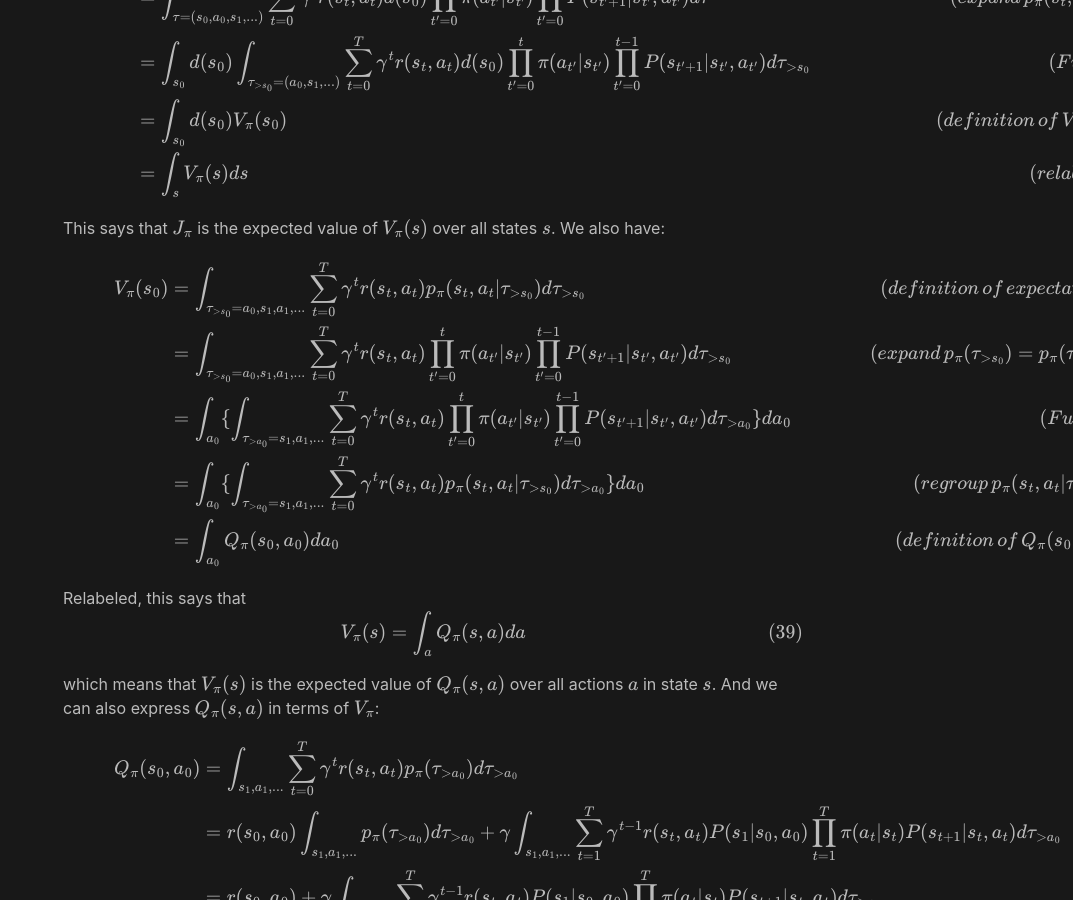
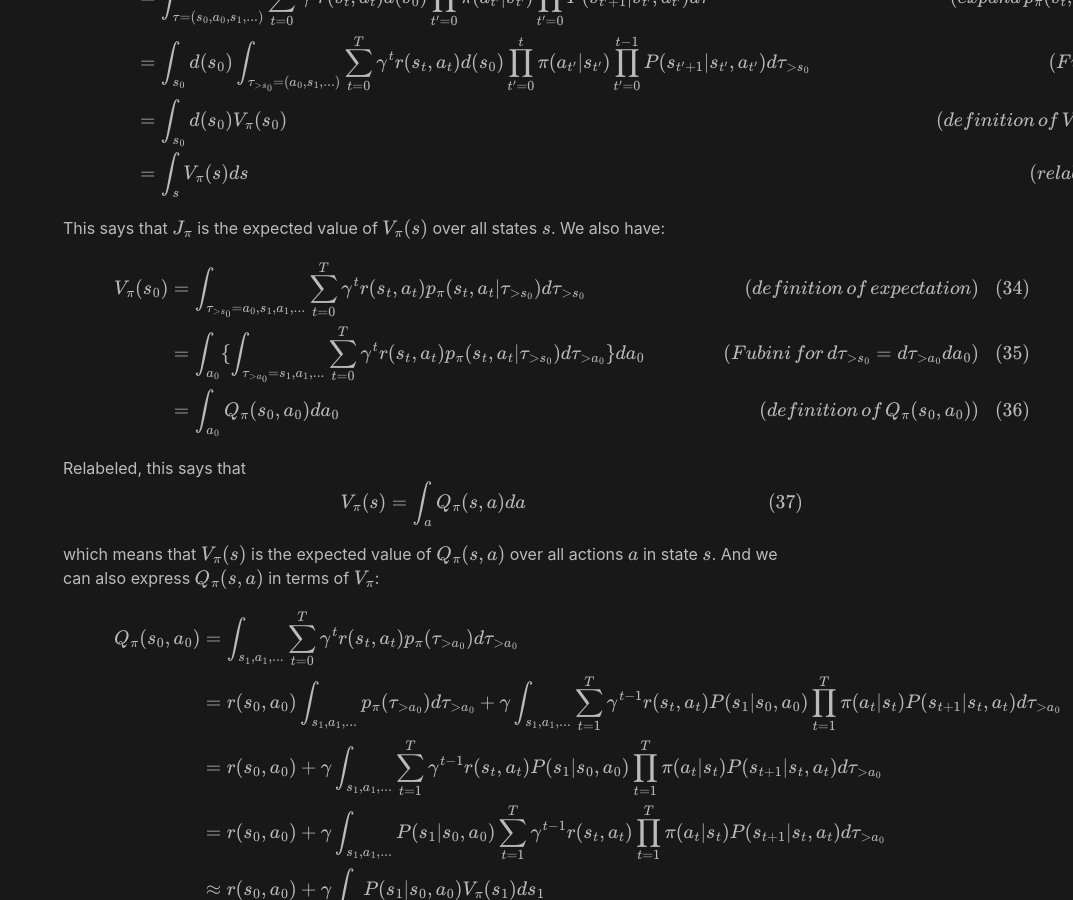
Before and after one commit to analytiq-hub/sigagent.github.io, a Jekyll site: the page built from machine_learning/_posts/2021-02-13-introduction_to_machine_learning.md, in a window 1280 px wide and 900 px high, scrolled down 6936 px. Shown: the whole window, without its empty margins (207-1280 px from the left). Built offline with Jekyll 4.4.1, drawn with Linux system fonts in a browser that asks for light colours; formulas are drawn with MathJax 3; a script that is not in the unit is left out.

Commit message:
*** empty log message ***

```diff
--- a/machine_learning/_posts/2021-02-13-introduction_to_machine_learning.md
+++ b/machine_learning/_posts/2021-02-13-introduction_to_machine_learning.md
@@ -271,9 +271,7 @@ This says that $$J_\pi$$ is the expected value of $$V_\pi(s)$$ over all states $
 $$
 \begin{align}
 V_\pi(s_0) & = \int_{\tau_{>s_0} = a_0, s_1, a_1, ...} \sum_{t=0}^{T} \gamma^{t} r(s_t, a_t) p_\pi(s_t, a_t \vert \tau_{>s_0}) d\tau_{>s_0} \hspace{1cm} & (definition \, of \, expectation) \\
-& = \int_{\tau_{>s_0} = a_0, s_1, a_1, ...} \sum_{t=0}^{T} \gamma^{t} r(s_t, a_t) \prod_{t'=0}^t \pi(a_{t'} \vert s_{t'}) \prod_{t'=0}^{t-1} P(s_{t'+1} \vert s_{t'}, a_{t'}) d\tau_{>s_0} \hspace{1cm} & (expand \, p_\pi(\tau_{>s_0}) = p_\pi(\tau \vert s_0)) \\
-& = \int_{a_0} \{ \int_{\tau_{>a_0} = s_1, a_1, ...} \sum_{t=0}^{T} \gamma^{t} r(s_t, a_t) \prod_{t'=0}^t \pi(a_{t'} \vert s_{t'}) \prod_{t'=0}^{t-1} P(s_{t'+1} \vert s_{t'}, a_{t'}) d\tau_{>a_0} \} da_0 \hspace{1cm} & (Fubini) \\
-& = \int_{a_0} \{ \int_{\tau_{>a_0} = s_1, a_1, ...} \sum_{t=0}^{T} \gamma^{t} r(s_t, a_t) p_\pi(s_t, a_t \vert \tau_{>s_0}) d\tau_{>a_0} \} da_0 \hspace{1cm} & (regroup \, p_\pi(s_t, a_t \vert \tau_{>s_0})) \\
+& = \int_{a_0} \{ \int_{\tau_{>a_0} = s_1, a_1, ...} \sum_{t=0}^{T} \gamma^{t} r(s_t, a_t) p_\pi(s_t, a_t \vert \tau_{>s_0}) d\tau_{>a_0} \} da_0 \hspace{1cm} & (Fubini \, for \, d \tau_{>s_0} = d \tau_{>a_0} da_0) \\
 & = \int_{a_0} Q_\pi(s_0, a_0) da_0 \hspace{1cm} & (definition \, of \, Q_\pi(s_0, a_0)) \\
 \end{align}
 $$
```
